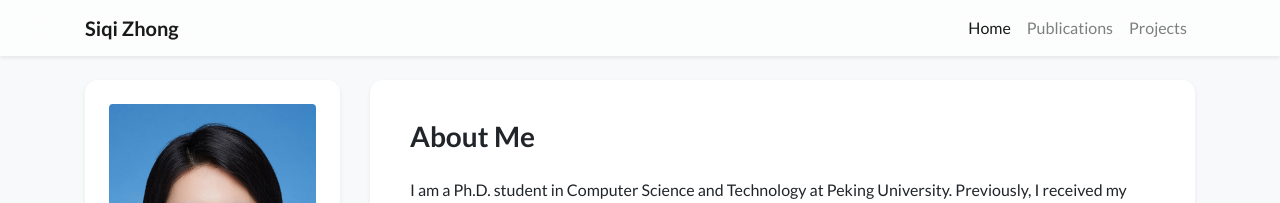
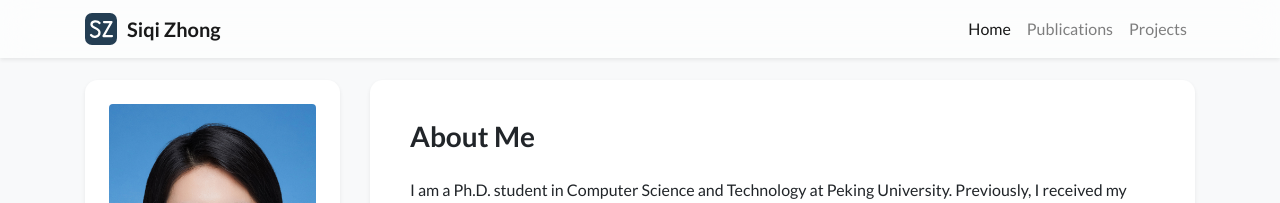
Before and after one commit to zsq0216/zsq0216.github.io, a Jekyll site: the page built from index.html, in a window 1280 px wide. Shown: the top 203 px of the page. Built offline with Jekyll 4.4.1, drawn with Linux system fonts in a browser that asks for light colours; nearby versions of some CDN libraries; a style sheet for code colours, icons or effects is not loaded.

Commit message:
Add SZ personal logo and browser icons

```diff
--- a/_includes/navbar.html
+++ b/_includes/navbar.html
@@ -1,6 +1,6 @@
 <nav class="navbar navbar-expand-sm navbar-light fixed-top mb-5 shadow-sm">
     <div class="{% if page.container_class %}{{ page.container_class }}{% else %}container-lg{% endif %}">
-        <a class="navbar-brand" href="{{ '/' | relative_url }}"><strong>{{site.data.profile.navbar_name}}</strong></a>
+        <a class="navbar-brand personal-brand" href="{{ '/' | relative_url }}"><img src="{{ '/assets/images/logo.svg' | relative_url }}" alt="" class="personal-brand-logo" width="32" height="32"><strong>{{site.data.profile.navbar_name}}</strong></a>
         <button class="navbar-toggler" style="font-size: 1em; padding: 0.5em;" type="button" data-toggle="collapse" data-target="#navbarResponsive" aria-controls="navbarResponsive" aria-expanded="false" aria-label="Toggle navigation">
             <i class="fas fa-map"></i> Menu
         </button>
--- a/_layouts/default.html
+++ b/_layouts/default.html
@@ -7,6 +7,10 @@
     <title>{{ page.title }} - {{ site.data.profile.navbar_name }}</title>
 
     <meta name="description" content="{{ site.description | escape }}">
+    <meta name="theme-color" content="#243e53">
+    <link rel="icon" href="{{ '/favicon.ico' | relative_url }}" sizes="16x16 32x32 48x48">
+    <link rel="icon" href="{{ '/assets/images/logo.svg' | relative_url }}" type="image/svg+xml">
+    <link rel="apple-touch-icon" href="{{ '/assets/images/apple-touch-icon.png' | relative_url }}" sizes="180x180">
     <!-- Stylesheets -->
     <link rel="stylesheet" href="https://cdnjs.cloudflare.com/ajax/libs/twitter-bootstrap/4.6.0/css/bootstrap.min.css" integrity="sha512-P5MgMn1jBN01asBgU0z60Qk4QxiXo86+wlFahKrsQf37c9cro517WzVSPPV1tDKzhku2iJ2FVgL67wG03SGnNA==" crossorigin="anonymous" />
     <link rel="stylesheet" href="https://cdnjs.cloudflare.com/ajax/libs/font-awesome/6.5.1/css/all.min.css" integrity="sha512-DTOQO9RWCH3ppGqcWaEA1BIZOC6xxalwEsw9c2QQeAIftl+Vegovlnee1c9QX4TctnWMn13TZye+giMm8e2LwA==" crossorigin="anonymous">
--- a/assets/css/global.css
+++ b/assets/css/global.css
@@ -1,4 +1,14 @@
 @charset "utf-8";
+.personal-brand {
+    display: inline-flex;
+    align-items: center;
+    gap: 10px;
+}
+.personal-brand-logo {
+    display: block;
+    flex-shrink: 0;
+}
+
 body {
     font-family: "Lato", sans-serif;
     font-weight: 400;
```
Also changed, not shown: assets/images/apple-touch-icon.png (added), assets/images/logo.svg (added), favicon.ico (added).
